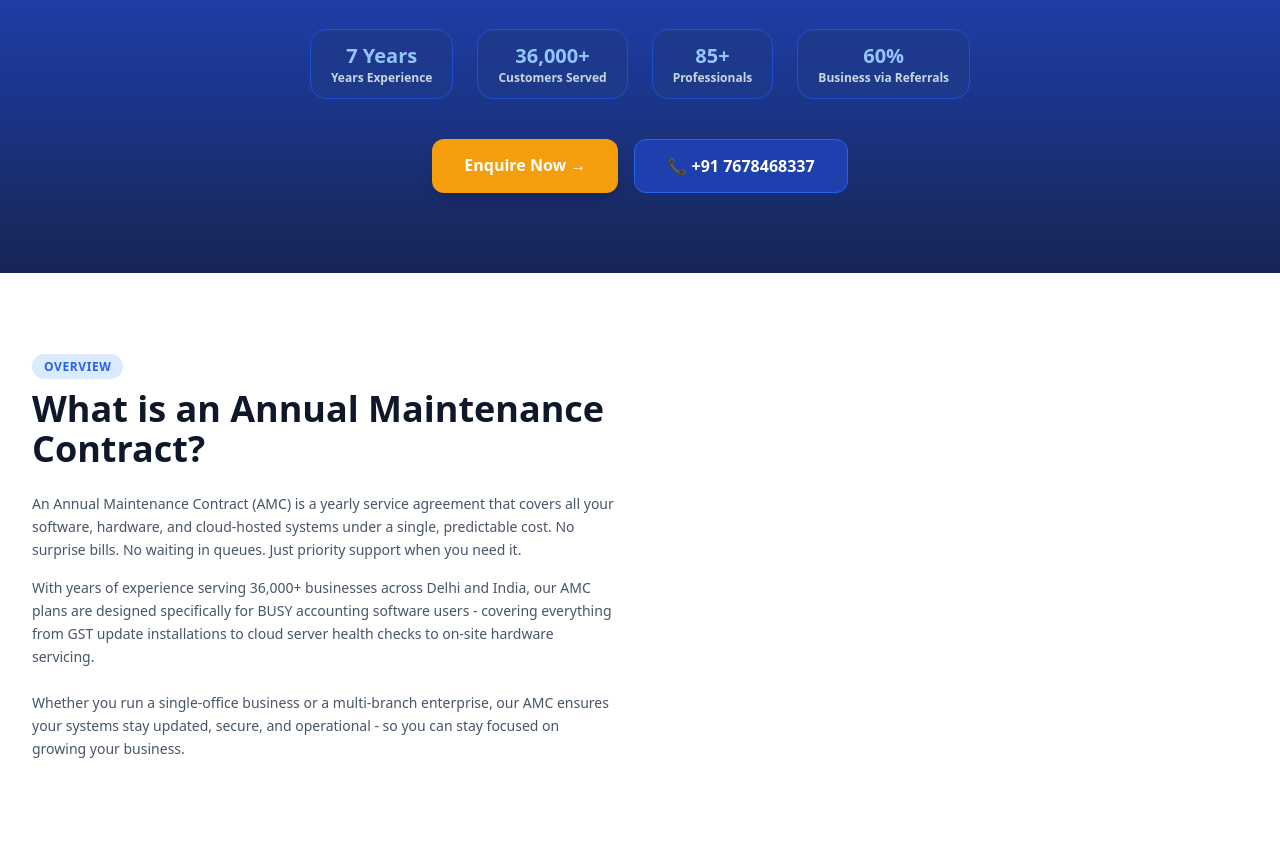
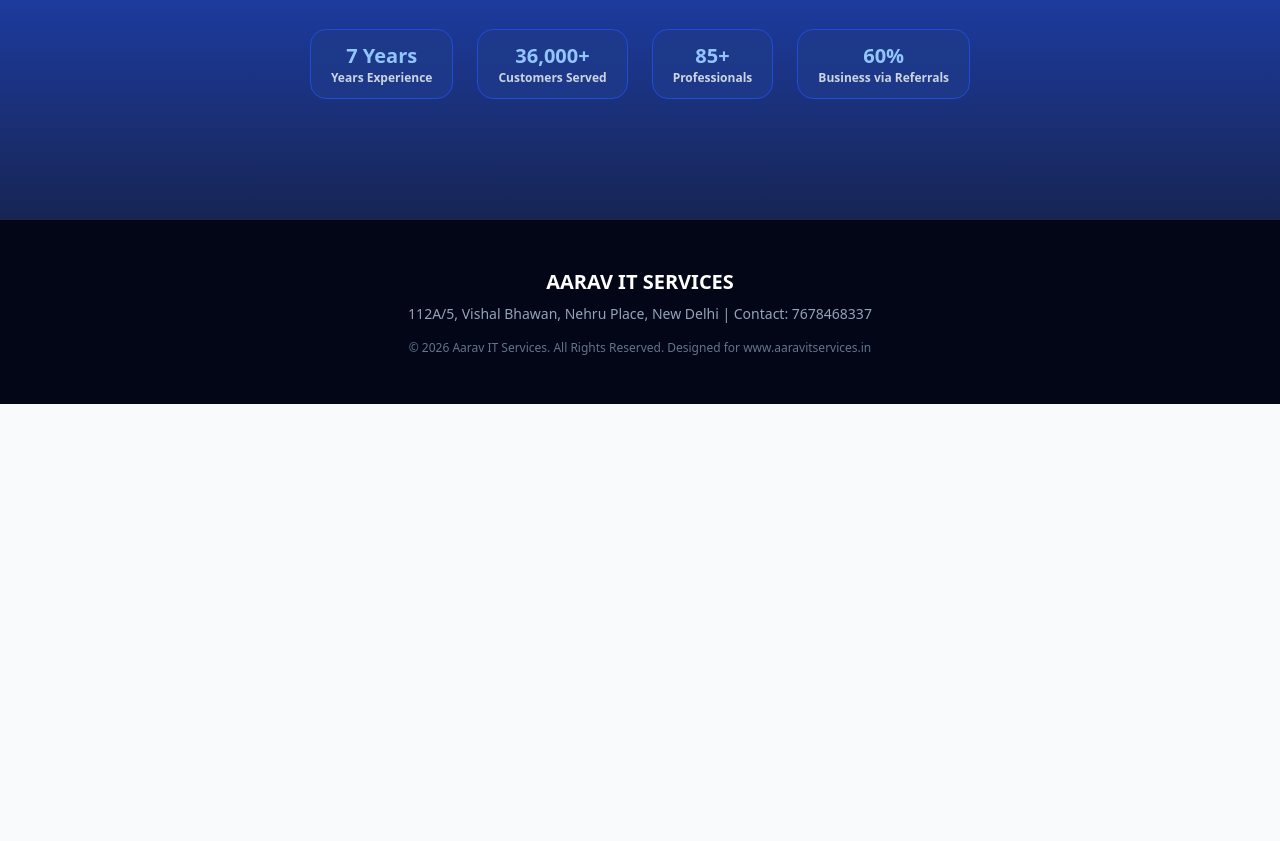
Before and after one commit to dkjangra8/aaravitservices, a plain HTML site: page amc.html in a window 1280 px wide. Shown: the part 442-1283 px from the top of the page. After the commit the page ends 846 px from the top, so only its background shows below. Drawn offline with nearby package versions, Linux system fonts and the light colour scheme.

Commit message:
Update amc.html

```diff
--- a/amc.html
+++ b/amc.html
@@ -53,7 +53,7 @@
             </div>
 
             <div class="hidden md:flex items-center gap-6 font-medium text-slate-700">
-                <a href="index.html#home" class="hover:text-blue-600 transition">Home</a>
+                <a href="index.html" class="hover:text-blue-600 transition">Home</a>
                 <a href="index.html#about" class="hover:text-blue-600 transition">About Us</a>
 
                 <!-- Services Dropdown Menu -->
@@ -122,27 +122,17 @@
                     <div class="text-slate-300 text-xs">Business via Referrals</div>
                 </div>
             </div>
-            <div class="flex justify-center gap-4">
-                <a href="tel:7678468337" class="bg-amber-500 hover:bg-amber-600 text-white font-bold px-8 py-3.5 rounded-xl shadow-lg transition">Enquire Now →</a>
-                <a href="tel:7678468337" class="bg-blue-800 hover:bg-blue-700 text-white font-bold px-8 py-3.5 rounded-xl border border-blue-600 transition">📞 +91 7678468337</a>
-            </div>
         </div>
     </section>
 
-    <!-- What is an Annual Maintenance Contract? -->
-    <section class="py-20 bg-white">
+    <!-- Footer -->
+    <footer class="bg-slate-950 text-slate-400 py-12 border-t border-slate-800 text-center">
         <div class="max-w-7xl mx-auto px-4 sm:px-6 lg:px-8">
-            <div class="grid grid-cols-1 lg:grid-cols-2 gap-12 items-center">
-                <div>
-                    <span class="text-blue-600 font-semibold text-xs tracking-wider uppercase bg-blue-100 px-3 py-1 rounded-full">Overview</span>
-                    <h2 class="text-3xl sm:text-4xl font-extrabold mt-3 mb-6 text-slate-900">What is an Annual Maintenance Contract?</h2>
-                    <p class="text-slate-600 text-sm leading-relaxed mb-4">
-                        An Annual Maintenance Contract (AMC) is a yearly service agreement that covers all your software, hardware, and cloud-hosted systems under a single, predictable cost. No surprise bills. No waiting in queues. Just priority support when you need it.
-                    </p>
-                    <p class="text-slate-600 text-sm leading-relaxed mb-6">
-                        With years of experience serving 36,000+ businesses across Delhi and India, our AMC plans are designed specifically for BUSY accounting software users - covering everything from GST update installations to cloud server health checks to on-site hardware servicing.
-                    </p>
-                    <p class="text-slate-600 text-sm leading-relaxed">
-                        Whether you run a single-office business or a multi-branch enterprise, our AMC ensures your systems stay updated, secure, and operational - so you can stay focused on growing your business.
-                    </p>
-                </div>
+            <p class="font-bold text-white text-xl mb-2">AARAV IT SERVICES</p>
+            <p class="text-sm mb-4">112A/5, Vishal Bhawan, Nehru Place, New Delhi | Contact: 7678468337</p>
+            <p class="text-xs text-slate-500">&copy; 2026 Aarav IT Services. All Rights Reserved. Designed for www.aaravitservices.in</p>
+        </div>
+    </footer>
+
+</body>
+</html>
```
